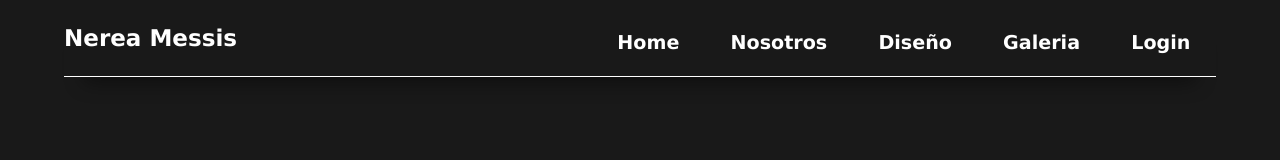
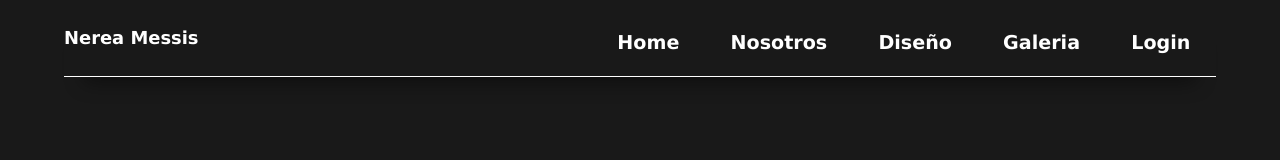
Before and after one commit to MaikB71/Web_NM-115, a website: page index.html in a window 1280 px wide. Shown: the top 160 px of the page. Drawn offline with nearby package versions, Linux system fonts and the light colour scheme.

Commit message:
Update styles.css

```diff
--- a/css/styles.css
+++ b/css/styles.css
@@ -9,7 +9,7 @@ body{
 }
 h1{
     font-weight: bold;
-    font-size: 1em;
+    font-size: 1.4vw;
     margin-block-start: 0.83em;
     margin-block-end: 0.83em;
 }
```
